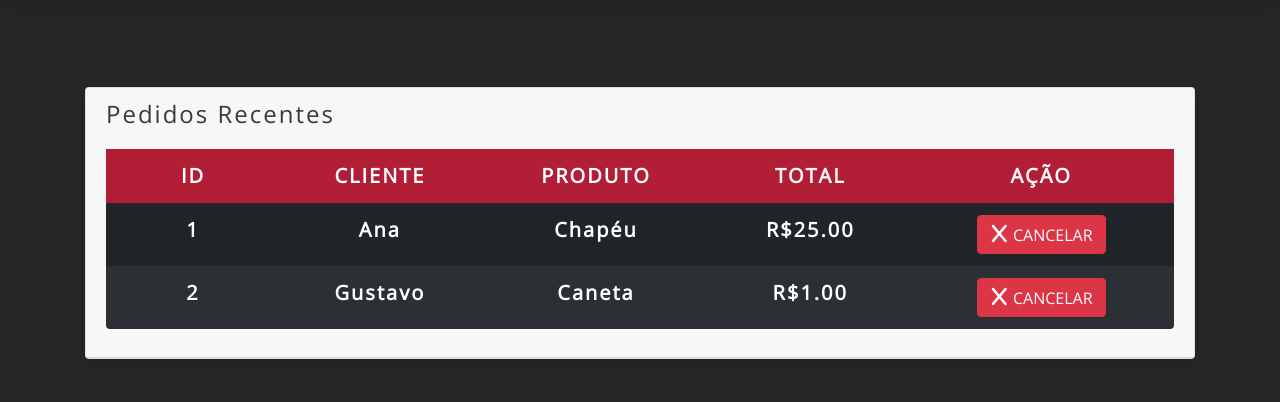
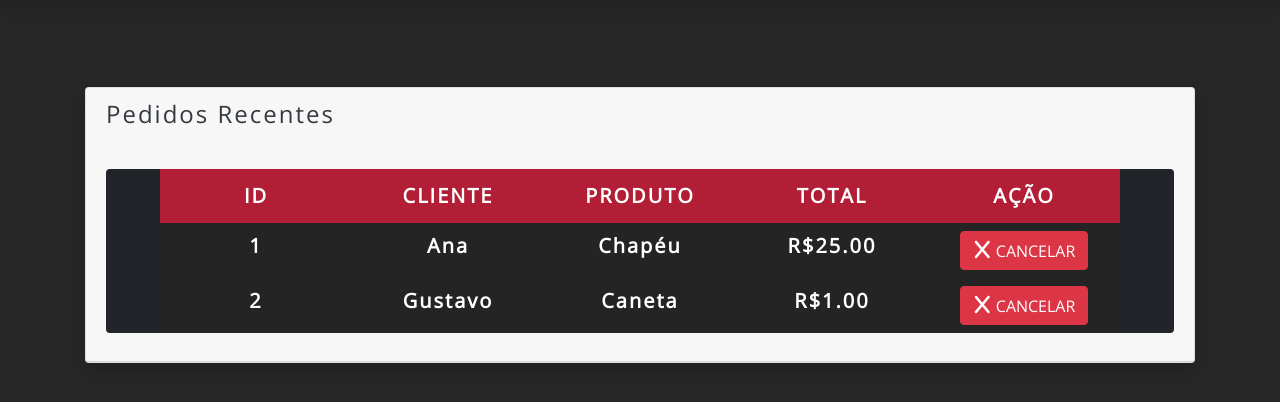
Before and after one commit to KaikSouza/delivery, a PHP site: page /home.html in a window 1280 px wide. Shown: the part 57-459 px from the top of the page. Run offline with PHP 8.4, Linux system fonts and the light colour scheme.

Commit message:
alteração

```diff
--- a/styleproduto.css
+++ b/styleproduto.css
@@ -40,17 +40,17 @@ body{
     position: absolute;
 }
 
-.tabela {
+.table {
     justify-content: center;
     display: flex;
     margin-top: 2rem;
 }
 
-.tabela th{
+.table th{
     width: 15vw;
 }
 
-.tabela td{
+.table td{
     background-color: rgb(36, 36, 36);
     padding: 8px;
 }
```
